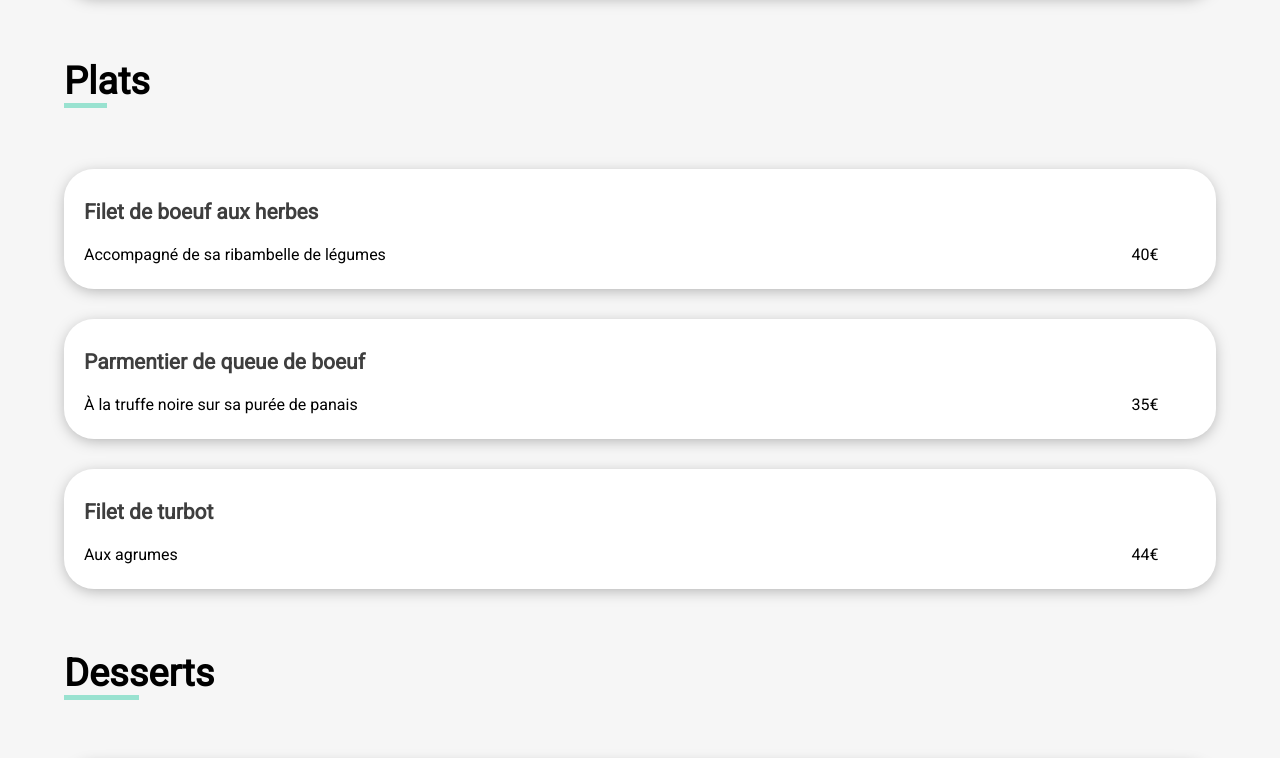
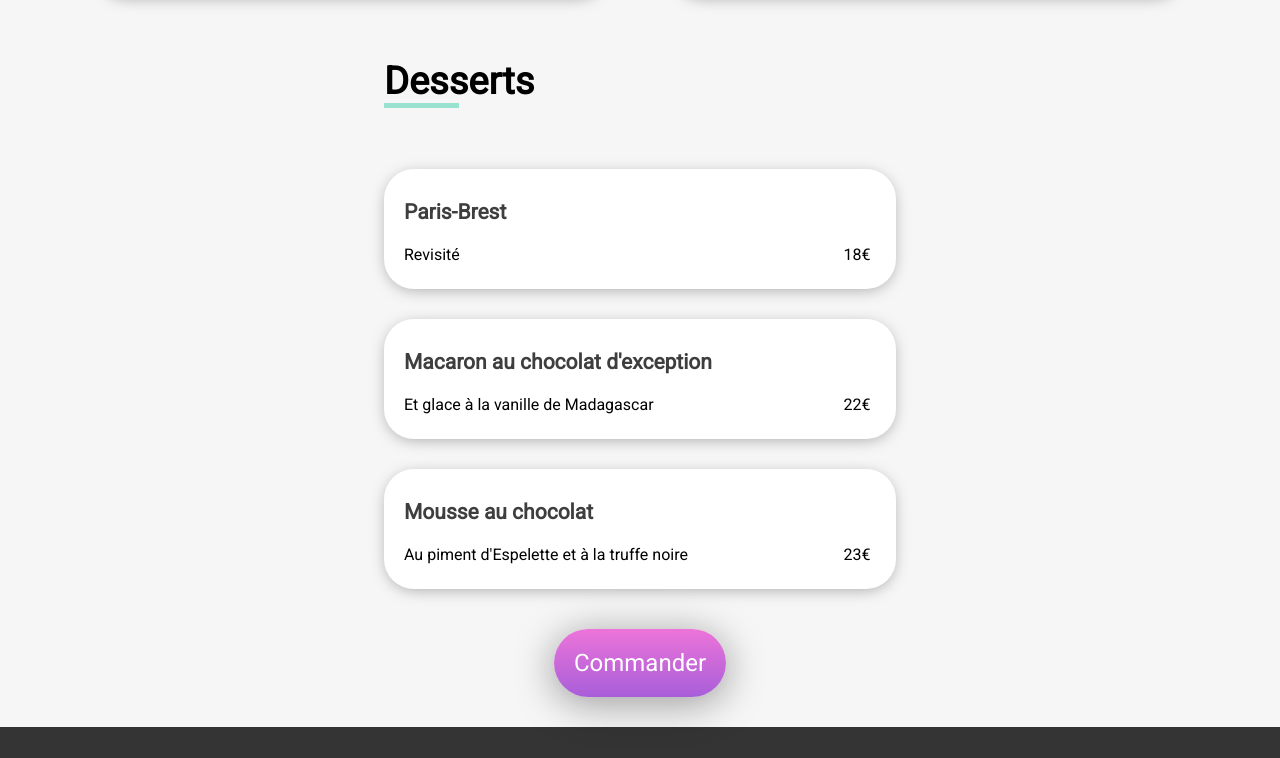
Before and after one commit to skami48/Projet3-OhMyFood, a website: page Resto1.html in a window 1280 px wide. Shown: the part 1289-2047 px from the top of the page. Drawn offline with Linux system fonts and the light colour scheme; a web font is replaced by a local one.

Commit message:
PC version maincontent

```diff
--- a/Resto1.html
+++ b/Resto1.html
@@ -65,8 +65,8 @@
                         </div>
                         <div class="Resto_Menu_Bloc_Element_Validation"><i class="fa-solid fa-circle-check"></i></div>
                     </div>
-
-
+                    </div>
+                    <div class="Resto_Menu_Bloc">
                     <h2 class="Resto_Menu_Bloc_Title">Plats</h2>
                     <div class="Resto_Menu_Bloc_Element AnimContent4">
                         <div class="Resto_Menu_Bloc_Element_content">
@@ -102,7 +102,8 @@
                         </div>
                         <div class="Resto_Menu_Bloc_Element_Validation"><i class="fa-solid fa-circle-check"></i></div>
                     </div>
-
+                    </div>
+                    <div class="Resto_Menu_Bloc">
                     <h2 class="Resto_Menu_Bloc_Title">Desserts</h2>
                     <div class="Resto_Menu_Bloc_Element AnimContent7">
                         <div class="Resto_Menu_Bloc_Element_content">
@@ -137,8 +138,12 @@
                         </div>
                         <div class="Resto_Menu_Bloc_Element_Validation"><i class="fa-solid fa-circle-check"></i></div>
                     </div>
-                    <a href="#" class ="explore_restaurant"><div>Commander</div></a>
+
                 </div>
+                <div class="flexAlign"></div>
+
+                <a href="#" class ="explore_restaurant"><div>Commander</div></a>
+
             </div>
         </div>
         </main>
--- a/sass/main.scss
+++ b/sass/main.scss
@@ -397,10 +397,7 @@ footer{
             background-color: white;
             width: 100%;
             overflow: hidden;
-            /*animation: blockAppear 1000ms 2000ms;
-            opacity: 0;
-            animation-fill-mode: forwards;
-            animation-timing-function: cubic-bezier(.28,.57,.43,.91);*/
+
 
 
             &:hover {
@@ -609,4 +606,20 @@ footer{
     .Resto_Image{
         max-height: 600px;
     }
+    .Resto_Menu{
+        flex-direction: row;
+        gap: 5%;
+        flex-wrap: wrap;
+        .Resto_Menu_Bloc{
+            width: 40%;
+        }
+        .explore_restaurant{
+            margin-bottom: 30px;
+        }
+
+    }
+    .flexAlign{
+        flex-basis: 100%;
+    }
+
 }
```
Also changed, not shown: CSS/style.css, 1 other file.
